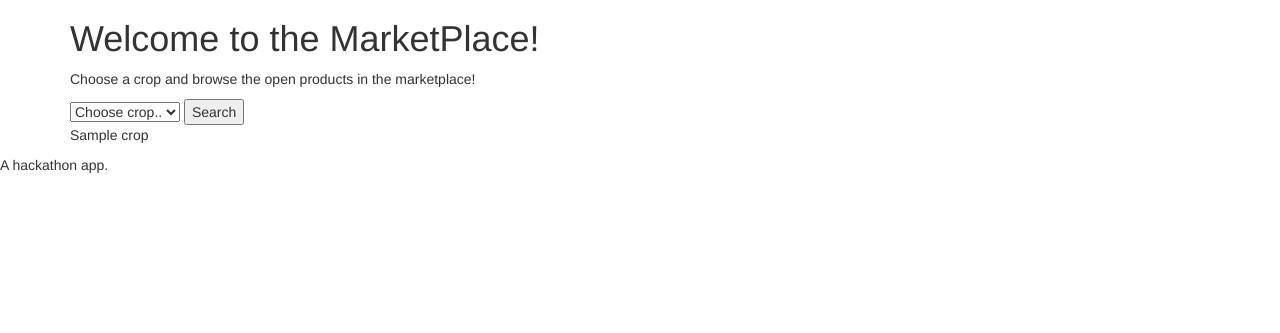
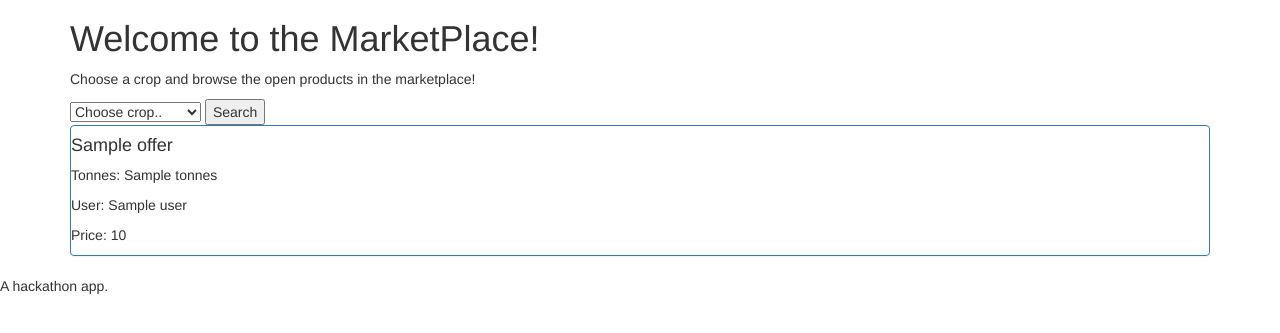
Before and after one commit to IPPETAD/agrilytics, a Flask app: page /market in a window 1280 px wide. Shown: the part 51-384 px from the top of the page. Run offline with Flask 2, Linux system fonts and the light colour scheme; a database or web service that is not in the repository returns one stand-in record (values such as "Sample title"); some libraries are stand-ins or nearby versions.

Commit message:
MarketPlace updates Bootstrap, lists set info. Could be made prettier

```diff
--- a/farm/static/styles.css
+++ b/farm/static/styles.css
@@ -5,3 +5,9 @@ body {
   padding: 40px 15px;
   text-align: center;
 }
+.market_item {
+    padding:2px;
+}
+.market_head {
+    background-color:#faf59c;
+}
--- a/farm/templates/marketplace.html
+++ b/farm/templates/marketplace.html
@@ -15,9 +15,9 @@
         {% endif %}
         {% for crop_type in crop_types %}
             {% if crop_type.crop == crop %}
-                <option value="{{ crop_type.crop }}" selected="selected">{{ crop_type.crop }}</option>
+                <option value="{{ crop_type.crop }}" selected="selected">{{ crop_type.label }}</option>
             {% else %}
-                <option value="{{ crop_type.crop }}">{{ crop_type.crop }}</option>
+                <option value="{{ crop_type.crop }}">{{ crop_type.label }}</option>
             {% endif %}
         {% endfor %}}
     </select>
@@ -26,14 +26,14 @@
 
 
 {% for offer in offers %}
-    <div class="market_item">
-        <p>{{offer.crop}}</p>
+    <div class="panel panel-primary">
+        <h4>{{offer.label}}</h4>
+        <p>Tonnes: {{offer.tonnes}}</p>
+        <p>User: {{offer.user}}</p>
+        <p>Price: {{offer.price}}</p>
     </div>
 {% endfor %}
 
 
 
-<script src="/static/marketplace.js"></script>
-
-
 {% endblock %}
```
